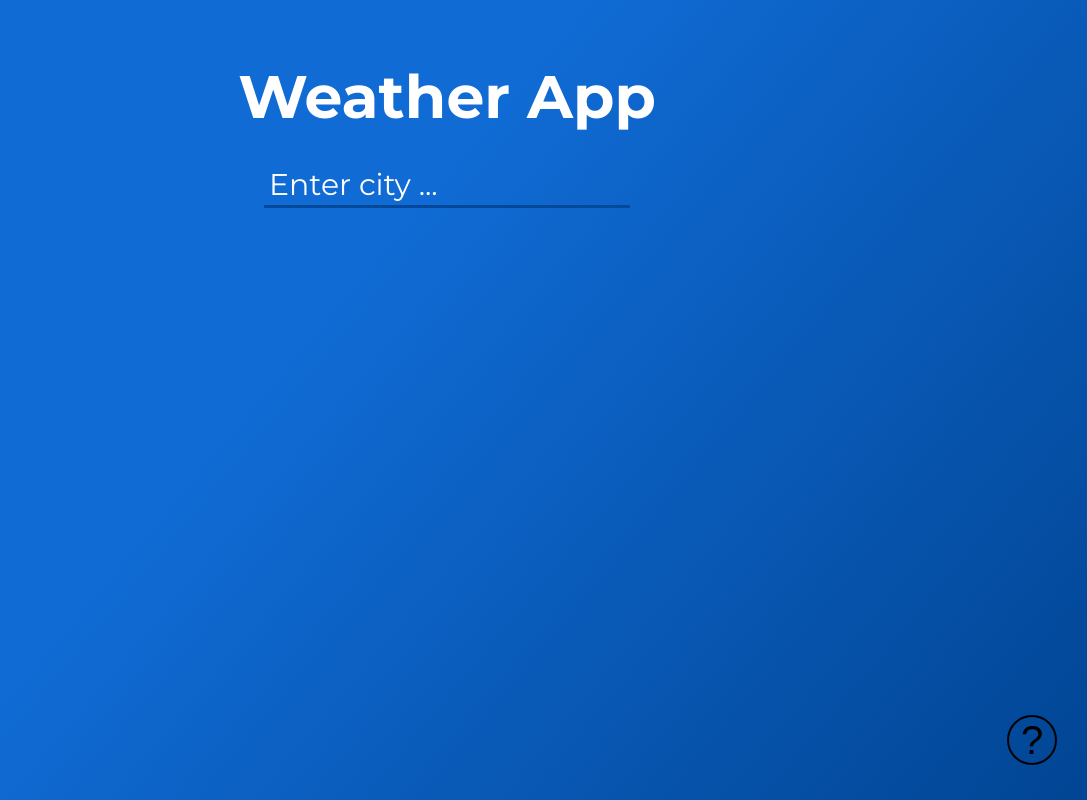
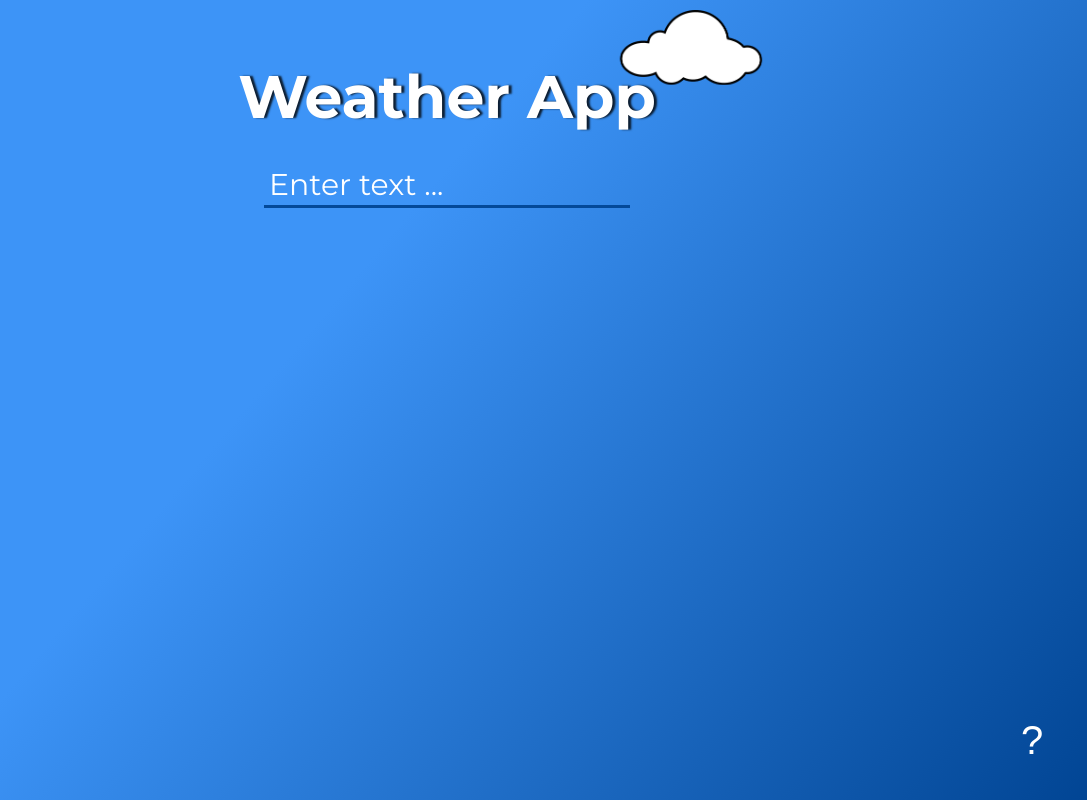
Before and after one commit to Syljon/weatherapp, a React (Create React App) app: page / in a window 1280 px wide. Shown: the whole page, without its empty margins (193-1280 px from the left). Built offline with nearby package versions, Linux system fonts and the light colour scheme.

Commit message:
Recreate components: change props and prop-types. Add save/load city name to local storage for save cityName.Add happy little cloud

```diff
--- a/src/components/App/App.css
+++ b/src/components/App/App.css
@@ -5,7 +5,7 @@
   align-items: center;
   overflow: auto;
   padding-bottom: 2rem;
-  background: linear-gradient(130deg, #106bd4 40%, #014594);
+  background: linear-gradient(130deg, #3d94f7 40%, #014594);
   position: relative;
 }
 .App-heading {
@@ -13,6 +13,25 @@
   color: #fff;
   padding-top: 6rem;
   margin: 0 0 1rem;
+  position: relative;
+  z-index: 1;
+  display: inline-block;
+  text-shadow: 3px 0px 2px rgba(0, 0, 0, 0.8);
+}
+.App-heading::after {
+  content: "";
+  position: absolute;
+  top: 10px;
+  right: -10px;
+  background-size: contain;
+  background-repeat: no-repeat;
+  background-position: center;
+  z-index: -1;
+  width: 100px;
+  height: 50px;
+  opacity: 0;
+  background-image: url(../../asset/cloud.png);
+  animation: cloude 2s ease-in-out 0.2s forwards;
 }
 .Img {
   display: inline-block;
@@ -22,9 +41,29 @@
   background-size: cover;
   background-repeat: no-repeat;
 }
-
+@keyframes cloude {
+  0% {
+    transform: translateX(100%);
+    opacity: 0;
+  }
+  100% {
+    transform: translateX(0);
+    opacity: 1;
+  }
+}
 @media (min-width: 500px) {
   .App-heading {
     font-size: 6rem;
   }
 }
+
+@media (min-width: 700px) {
+  .App-heading::after {
+    content: "";
+    position: absolute;
+    top: 10px;
+    right: -110px;
+    width: 150px;
+    height: 75px;
+  }
+}
--- a/src/components/App/App.js
+++ b/src/components/App/App.js
@@ -8,20 +8,35 @@ import CityWeatherCard from "../CityWeatherCard/CityWeatherCard";
 import ErrorMessage from "../ErrorMessage/ErrorMessage";
 import ModalHowToUse from "../ModalHowToUse/ModalHowToUse";
 import HelpIcone from "../HelpIcone/HelpIcone";
+
 import "./App.css";
 
 class App extends Component {
   state = {
     searchCityName: ""
   };
+
+  static propTypes = {
+    cityName: PropTypes.string,
+    error: PropTypes.bool,
+    showHowToUse: PropTypes.bool
+  };
+  componentDidMount() {
+    if (localStorage.getItem("City")) {
+      this.setState({ searchCityName: localStorage.getItem("City") });
+      this.props.onSubmit(localStorage.getItem("City"));
+    }
+  }
   onSubmitFormHanlder = e => {
+    e.preventDefault();
     this.props.clearStore();
-    e.preventDefault();
+    localStorage.setItem("City", this.state.searchCityName);
     this.props.onSubmit(this.state.searchCityName);
   };
   onInputChangeHandler = e => {
     this.setState({ searchCityName: e.target.value });
   };
+
   render() {
     const { searchCityName } = this.state;
     const { cityName, error, showHowToUse } = this.props;
@@ -55,12 +70,6 @@ const mapDispatchToProps = dispatch => {
   };
 };
 
-App.propTypes = {
-  cityName: PropTypes.string,
-  error: PropTypes.bool,
-  showHowToUse: PropTypes.bool
-};
-
 export default connect(
   mapStateToProps,
   mapDispatchToProps
--- a/src/components/CityWeatherCard/CityWeatherCard.css
+++ b/src/components/CityWeatherCard/CityWeatherCard.css
@@ -1,7 +1,7 @@
 .Card {
   background-color: #fff;
-  width: 60%;
-  padding: 3rem 2rem 1rem;
+  width: 70%;
+  padding: 3rem 2rem 1.4rem;
   margin: 0 auto;
   border-radius: 1rem;
   position: relative;
--- a/src/components/CityWeatherCard/CityWeatherCard.js
+++ b/src/components/CityWeatherCard/CityWeatherCard.js
@@ -1,18 +1,31 @@
 import React, { Component } from "react";
 import { connect } from "react-redux";
+import PropTypes from "prop-types";
+
 import "./CityWeatherCard.css";
-
-import PropTypes from "prop-types";
 
 class CityWeatherCard extends Component {
   state = {
     show: false
   };
+
+  static propTypes = {
+    cityName: PropTypes.string.isRequired,
+    weatherIconCode: PropTypes.string.isRequired,
+    weatherDescription: PropTypes.string.isRequired,
+    temperature: PropTypes.number.isRequired,
+    clouds: PropTypes.number,
+    humidity: PropTypes.number,
+    pressure: PropTypes.number,
+    wind: PropTypes.object
+  };
+
   onClickHandler = () => {
     this.setState(prevState => ({
       show: !prevState.show
     }));
   };
+
   render() {
     const {
       cityName,
@@ -26,7 +39,7 @@ class CityWeatherCard extends Component {
     } = this.props;
     const moreInfo = (
       <>
-        <h2 style={{ borderTop: "2px dashed black", paddingTop: "1rem" }}>
+        <h2 style={{ borderTop: "2px dashed black", paddingTop: "1.5rem" }}>
           Cloud coverage: {cloudCoverage}%
         </h2>
         <h2>Humidity : {humidity}%</h2>
@@ -37,7 +50,7 @@ class CityWeatherCard extends Component {
       </>
     );
     return (
-      <div className="Card">
+      <div className="Card" onClick={this.onClickHandler}>
         {weatherIconCode ? (
           <div
             className="Img"
@@ -48,11 +61,28 @@ class CityWeatherCard extends Component {
         ) : null}
         <h2>{cityName}</h2>
         <h2>{temperature} &deg;C</h2>
-        <h2>{weatherDescription}</h2>
-        <button className="showMore" onClick={this.onClickHandler}>
-          {this.state.show ? `Hide` : `Show`}
-        </button>
-        {this.state.show ? moreInfo : null}
+        <h2
+          style={{
+            paddingBottom: "1.5rem"
+          }}
+        >
+          {weatherDescription}
+        </h2>
+        {this.state.show ? (
+          moreInfo
+        ) : (
+          <p
+            style={{
+              color: "#333",
+              fontSize: "1.1rem",
+              position: "absolute",
+              bottom: "-6px",
+              right: "10px"
+            }}
+          >
+            Tap for More ...
+          </p>
+        )}
       </div>
     );
   }
@@ -70,15 +100,5 @@ const mapStateToProps = state => {
     wind: state.wind
   };
 };
-CityWeatherCard.propTypes = {
-  cityName: PropTypes.string,
-  weatherIconCode: PropTypes.string,
-  weatherDescription: PropTypes.string,
-  temperature: PropTypes.number,
-  clouds: PropTypes.number,
-  humidity: PropTypes.number,
-  pressure: PropTypes.number,
-  wind: PropTypes.object
-};
 
 export default connect(mapStateToProps)(CityWeatherCard);
--- a/src/components/ErrorMessage/ErrorMessage.js
+++ b/src/components/ErrorMessage/ErrorMessage.js
@@ -1,5 +1,6 @@
 import React from "react";
 import "./ErrorMessage.css";
+
 const ErrorMessage = () => {
   return (
     <div className="Error">
--- a/src/components/Form/Form.css
+++ b/src/components/Form/Form.css
@@ -9,6 +9,8 @@
   color: white;
   outline: none;
   border: none;
+  border-radius: 0;
+  overflow: hidden;
   background-color: transparent;
   border-bottom: 3px solid #034999;
   transition: border 0.2s ease-in;
--- a/src/components/Form/Form.js
+++ b/src/components/Form/Form.js
@@ -1,8 +1,16 @@
 import React from "react";
 import PropTypes from "prop-types";
+
 import "./Form.css";
-const Form = props => {
-  const { submit, changed, value } = props;
+
+Form.propTypes = {
+  submit: PropTypes.func.isRequired,
+  changed: PropTypes.func.isRequired,
+  value: PropTypes.string.isRequired,
+  placeholder: PropTypes.string
+};
+
+function Form({ submit, changed, value, placeholder }) {
   return (
     <form onSubmit={submit}>
       <div className="Form">
@@ -11,15 +19,10 @@ const Form = props => {
           className="Input"
           onChange={changed}
           value={value}
-          placeholder="Enter city ..."
+          placeholder={placeholder ? placeholder : "Enter text ..."}
         />
       </div>
     </form>
   );
-};
-Form.propTypes = {
-  submit: PropTypes.func,
-  changed: PropTypes.func,
-  value: PropTypes.string
-};
+}
 export default Form;
--- a/src/components/HelpIcone/HelpIcone.css
+++ b/src/components/HelpIcone/HelpIcone.css
@@ -4,9 +4,11 @@
   bottom: 10px;
   width: 50px;
   height: 50px;
-  border: 2px solid black;
+  border: none;
+  /* border: 2px solid #fff;
+  border-radius: 50%; */
+  color: #fff;
   background-color: transparent;
-  border-radius: 50%;
   font-size: 4rem;
 }
 @media (min-width: 500px) {
--- a/src/components/HelpIcone/HelpIcone.js
+++ b/src/components/HelpIcone/HelpIcone.js
@@ -1,18 +1,22 @@
 import React from "react";
 import { connect } from "react-redux";
 import * as actions from "../../store/actions";
+import PropTypes from "prop-types";
 import "./HelpIcone.css";
-const HelpIcone = props => {
+HelpIcone.propTypes = {
+  showHideModal: PropTypes.func.isRequired
+};
+function HelpIcone({ showHideModal }) {
   return (
-    <button className="HelpIcone" onClick={props.showModal}>
+    <button className="HelpIcone" onClick={showHideModal}>
       ?
     </button>
   );
-};
+}
+
 const mapDispatchToProps = dispatch => {
   return {
-    showModal: () => {
-      console.log("DDDD");
+    showHideModal: () => {
       dispatch(actions.changeHowtoUseVisibility());
     }
   };
--- a/src/components/ModalHowToUse/ModalHowToUse.css
+++ b/src/components/ModalHowToUse/ModalHowToUse.css
@@ -3,7 +3,7 @@
   height: 100%;
   background-color: rgba(3, 3, 3, 0.7);
   z-index: 10;
-  position: absolute;
+  position: fixed;
   display: flex;
   top: 0;
   left: 0;
@@ -11,20 +11,34 @@
   justify-content: center;
 }
 
-.Modal {
+.ModalHowToUse_modal {
   padding: 3rem;
   position: relative;
-  width: 70%;
+  width: 90%;
+  z-index: 10;
   background-color: #fff;
   border: 2px solid black;
 }
-.btn {
+
+.ModalHowToUse_heading {
+  margin: 0 0 2rem;
   font-size: 2rem;
-  width: 35px;
-  height: 35px;
-  position: absolute;
-  top: -15px;
-  right: -15px;
-  left: auto;
-  border-radius: 1rem;
 }
+
+.ModalHowToUse_instrucion {
+  font-size: 1.6rem;
+  text-align: left;
+  line-height: 1.5;
+}
+@media (min-width: 500px) {
+  .ModalHowToUse_modal {
+    width: 450px;
+  }
+  .ModalHowToUse_heading {
+    font-size: 4rem;
+  }
+
+  .ModalHowToUse_instrucion {
+    font-size: 2rem;
+  }
+}
--- a/src/components/ModalHowToUse/ModalHowToUse.js
+++ b/src/components/ModalHowToUse/ModalHowToUse.js
@@ -1,28 +1,40 @@
 import React from "react";
 import { connect } from "react-redux";
 import * as actions from "../../store/actions";
+import PropTypes from "prop-types";
+
 import "./ModalHowToUse.css";
-const ModalHowToUse = props => {
+
+ModalHowToUse.propTypes = {
+  closeModal: PropTypes.func.isRequired
+};
+
+function ModalHowToUse({ closeModal }) {
   return (
-    <div className="ModalHowToUse">
-      <div className="Modal">
-        <button onClick={props.closeModal} className="btn">
-          X
-        </button>
-        <h3>How to use</h3>
-        <p>
-          Enter name of city you want to know somthing i test text btw heere
-        </p>
+    <div className="ModalHowToUse" onClick={closeModal}>
+      <div className="ModalHowToUse_modal">
+        <h3 className="ModalHowToUse_heading">How to use</h3>
+        <ul className="ModalHowToUse_instrucion">
+          <li>Press on the input field.</li>
+          <li>
+            If underline change color to white, enter city name and press enter
+          </li>
+          <li>
+            If you want more information about weather in selected city press
+            the card
+          </li>
+        </ul>
       </div>
     </div>
   );
-};
+}
 
 const mapDispatchToProps = dispatch => {
   return {
     closeModal: () => dispatch(actions.changeHowtoUseVisibility())
   };
 };
+
 export default connect(
   null,
   mapDispatchToProps
--- a/src/store/actions.js
+++ b/src/store/actions.js
@@ -31,5 +31,6 @@ export const clearStore = () => {
 };
 
 export const changeHowtoUseVisibility = () => {
+  console.log("changeHowtoUseVisibility");
   return { type: actionTypes.CHANGE_HOW_TO_USE_VISIBILITY };
 };
```
Also changed, not shown: src/asset/cloud.png (added).
